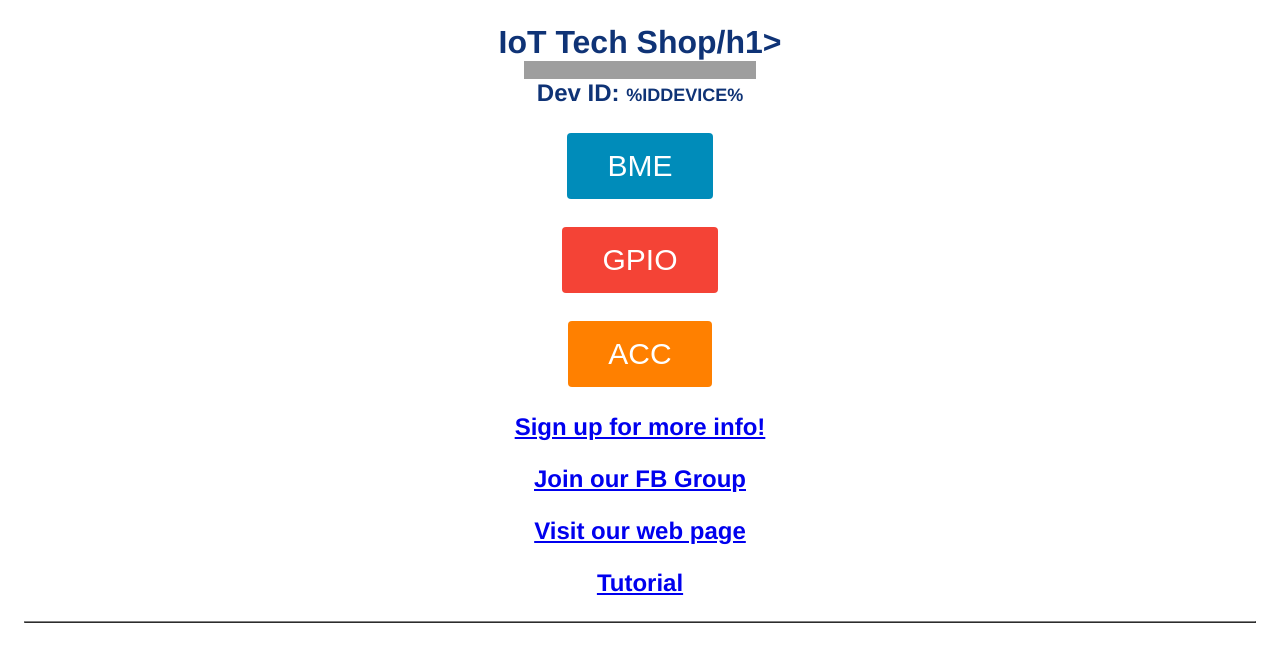
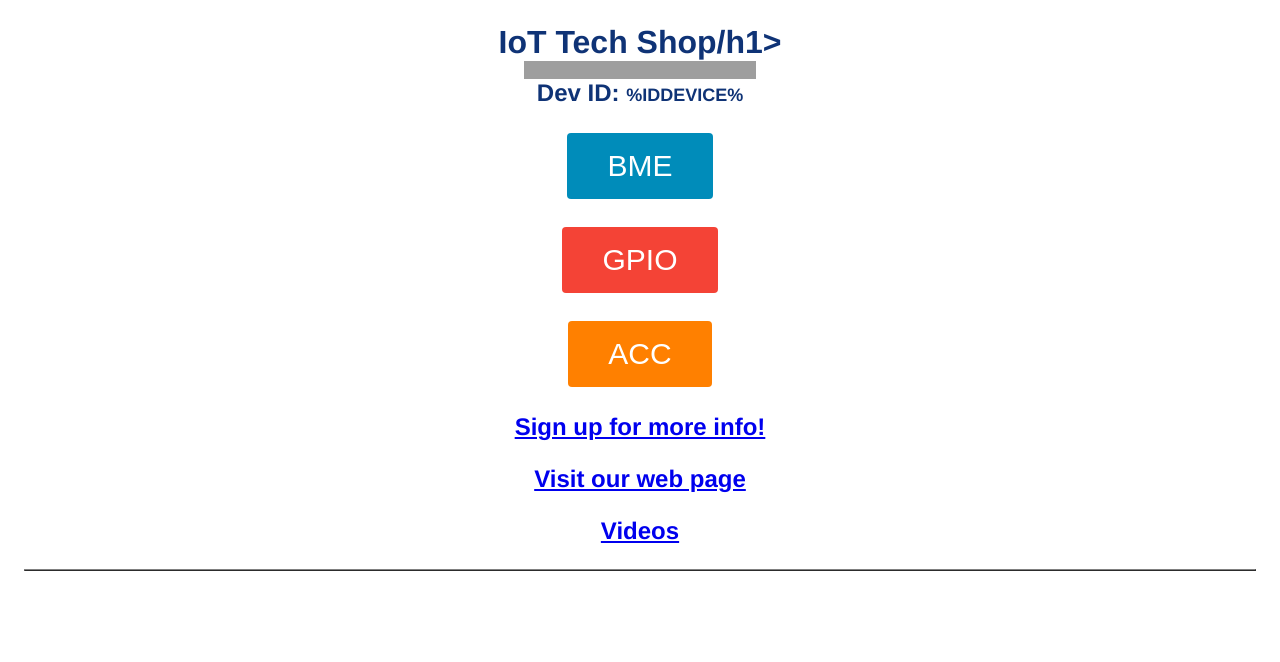
Before and after one commit to iot-techshop/Esp32WebSensorsHTML, a plain HTML site: page ESP32_Async_Web_Server_Demo/data/index.html in a window 1280 px wide. Drawn offline with Linux system fonts and the light colour scheme; grey boxes are pictures that could not be loaded.

Commit message:
Update index.html

```diff
--- a/ESP32_Async_Web_Server_Demo/data/index.html
+++ b/ESP32_Async_Web_Server_Demo/data/index.html
@@ -23,6 +23,5 @@
 </body>
 </html>
 <p><a href="https://iottechshop.coffeecup.com/forms/EOsignupIoTTechShop/">Sign up for more info!</a></p>
-<p><a href="https://www.facebook.com/groups/3188341227932417/">Join our FB Group</a></p>
 <p><a href="https://iottechshop.coffeecup.com/index.html">Visit our web page</p>
-<p><a href="https://youtu.be/sUt5b9_B9EU">Tutorial</a></p>
+<p><a href="http://videos.iot-techshop.com/">Videos</a></p>
```
